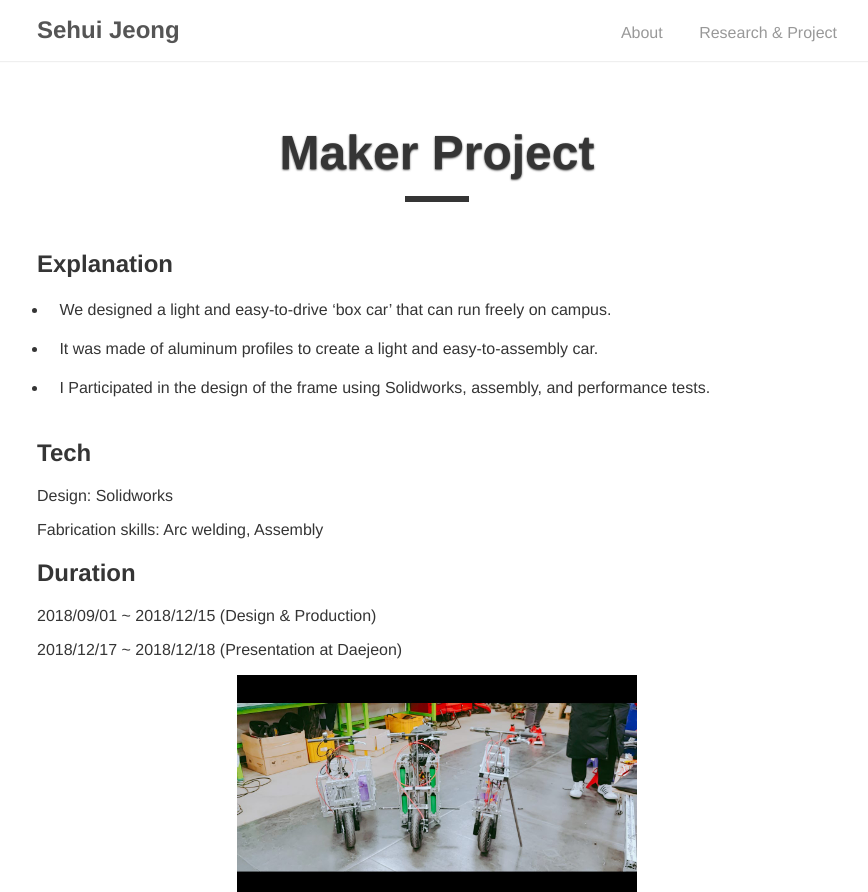
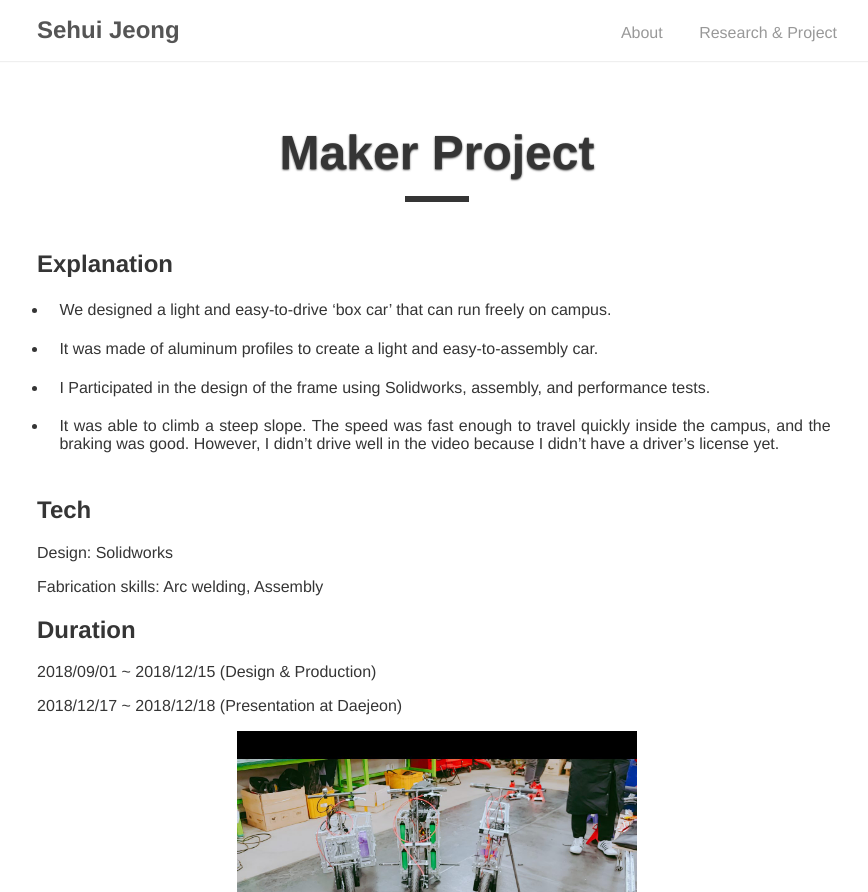
Before and after one commit to tpgml2612/CV, a Jekyll site: the page built from _posts/2018-09-01-maker.md, in a window 1280 px wide, cut to the strip 0-892 px from the top of the page. Shown: the whole strip, without its empty margins (203-1071 px from the left). Built offline with Jekyll 4.4.1, drawn with Linux system fonts in a browser that asks for light colours.

Commit message:
Update 2018-09-01-maker.md

```diff
--- a/_posts/2018-09-01-maker.md
+++ b/_posts/2018-09-01-maker.md
@@ -12,6 +12,8 @@ type: RTY
 - It was made of aluminum profiles to create a light and easy-to-assembly car.
 
 - I Participated in the design of the frame using Solidworks, assembly, and performance tests.
+
+- It was able to climb a steep slope. The speed was fast enough to travel quickly inside the campus, and the braking was good. However, I didn't drive well in the video because I didn't have a driver's license yet.
 
 ## Tech
 Design: Solidworks
```
